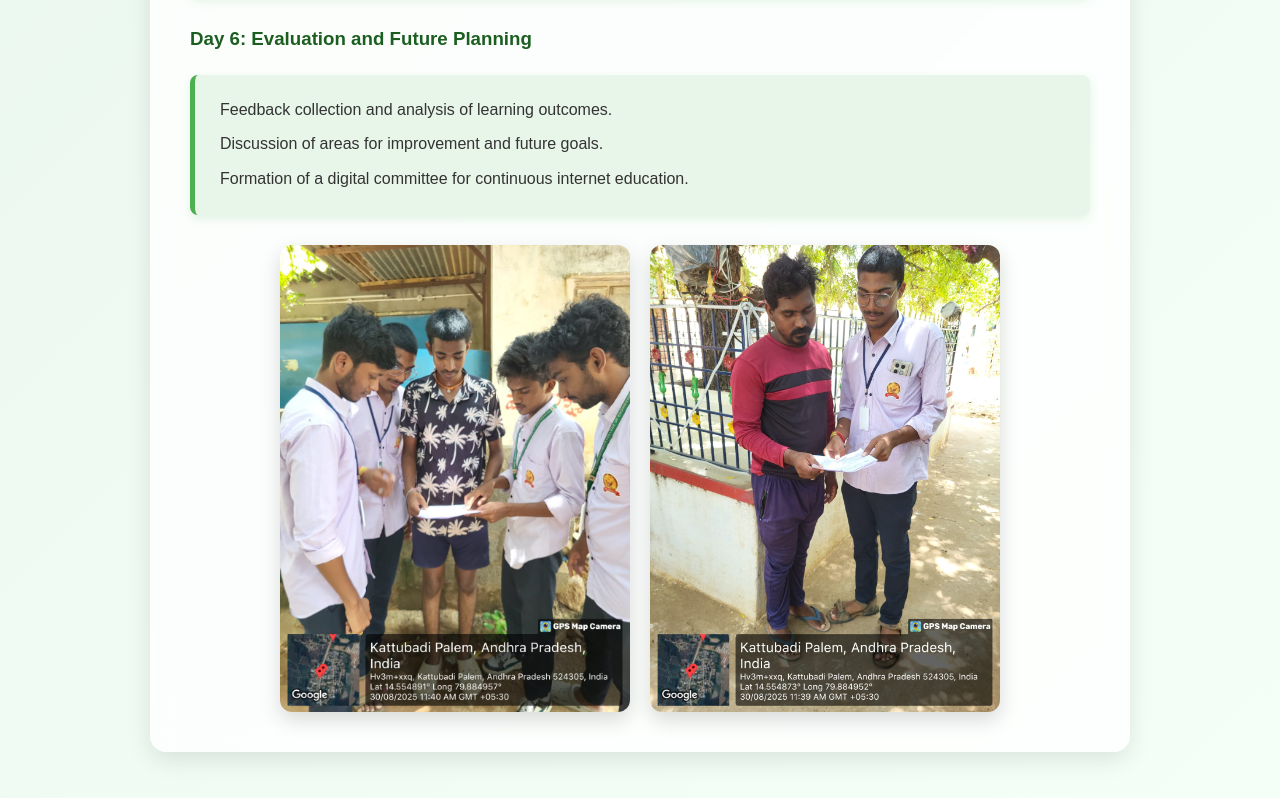
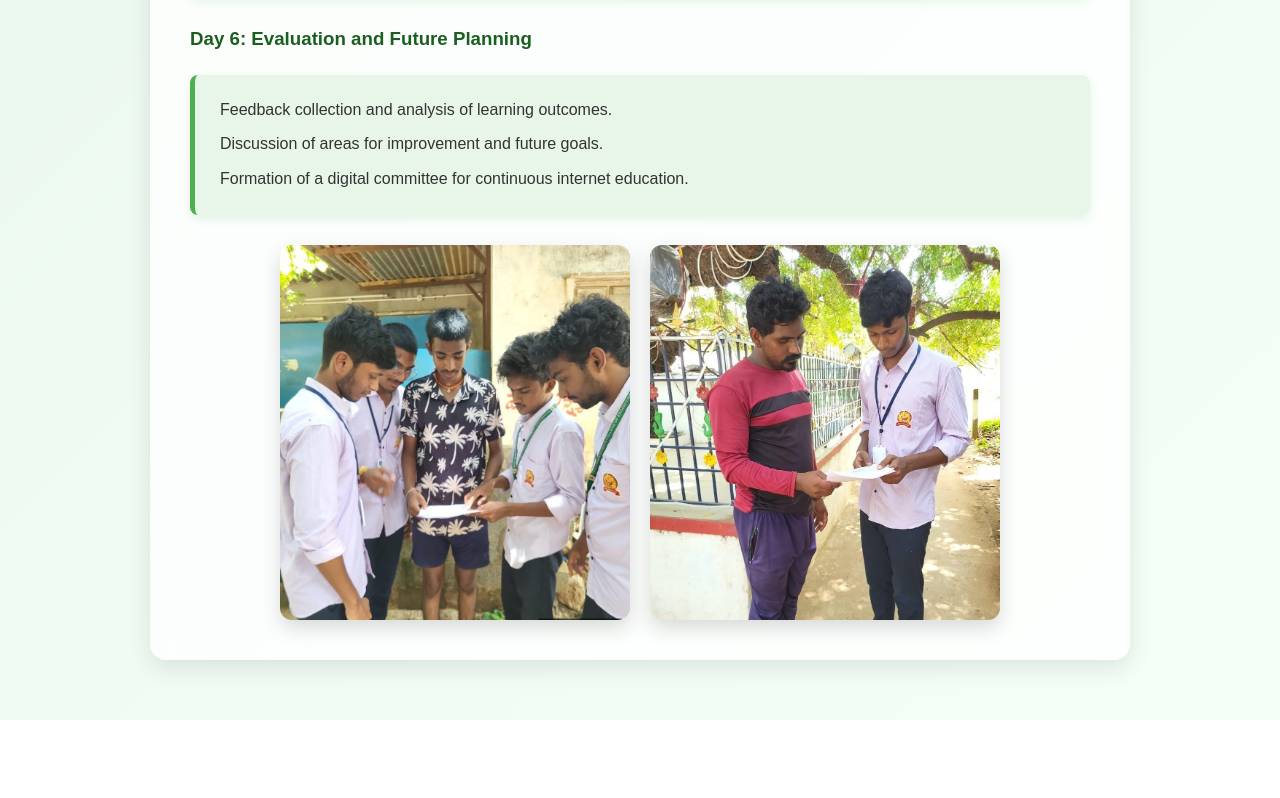
Before and after one commit to saitejasolleti06-del/CSP-, a plain HTML site: page week 6.html in a window 1280 px wide. Shown: the part 1429-2227 px from the top of the page. After the commit the page ends 2149 px from the top, so only its background shows below. Drawn offline with Linux system fonts and the light colour scheme.

Commit message:
Update week 6.html

```diff
--- a/week 6.html
+++ b/week 6.html
@@ -191,8 +191,8 @@
     </ul>
 
     <div class="images">
-      <img src="week61.jpeg" alt="Week 6 Activity 1">
-      <img src="week62.jpeg" alt="Week 6 Activity 2">
+      <img src="week616.jpeg" alt="Week 6 Activity 1">
+      <img src="week626.jpeg" alt="Week 6 Activity 2">
     </div>
   </div>
 </body>
```
